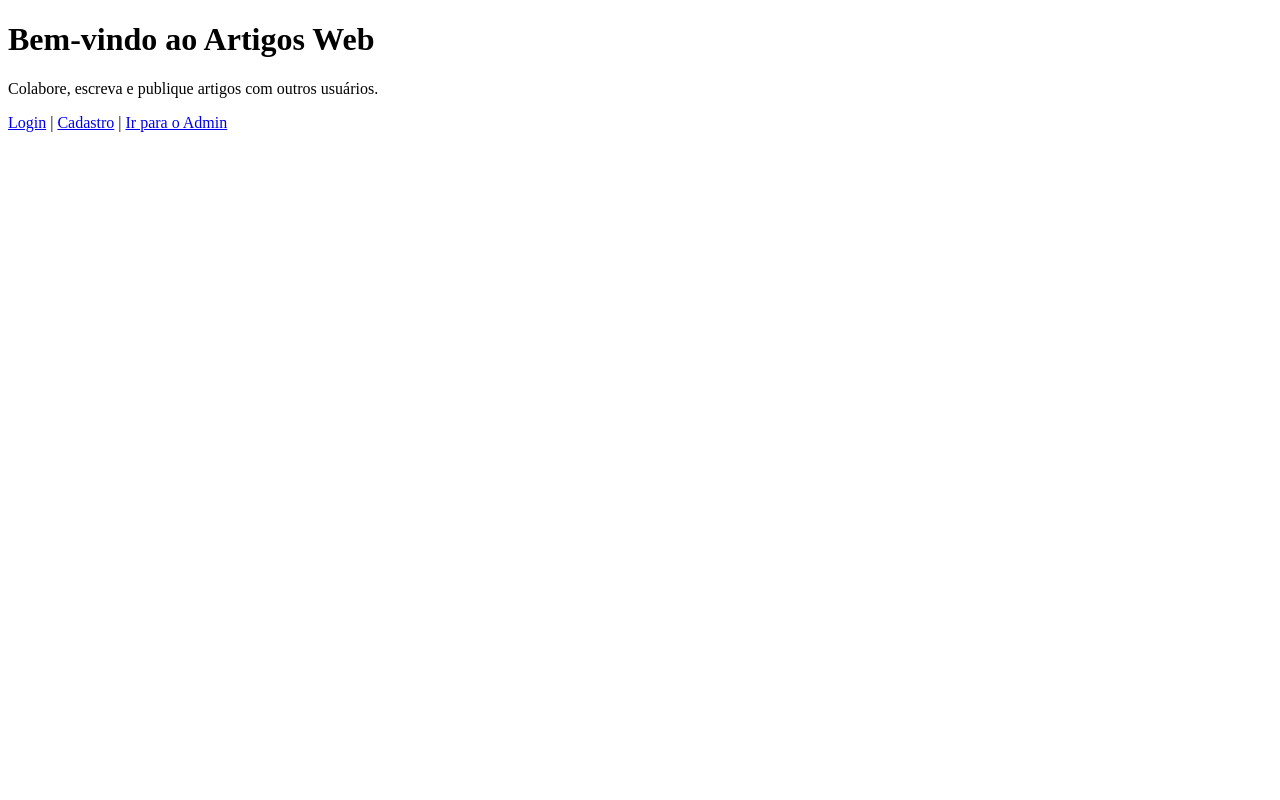
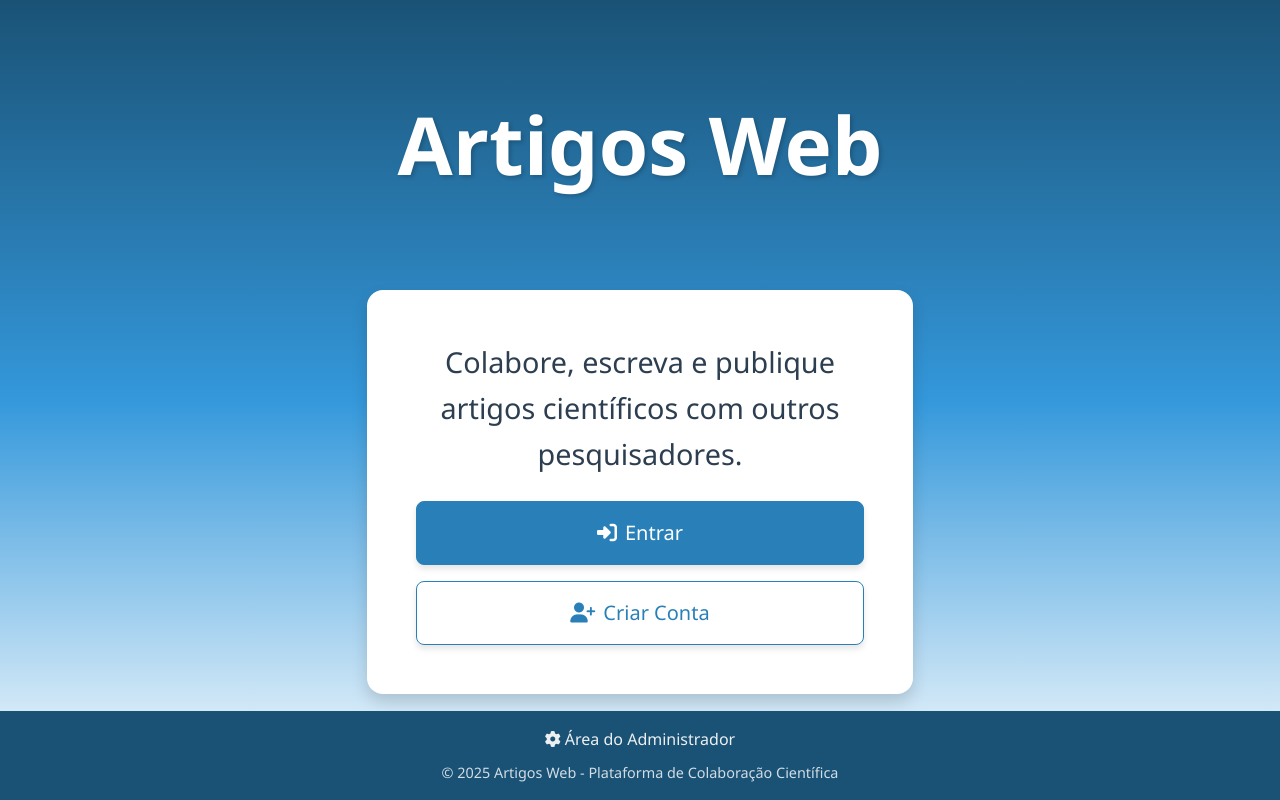
Before and after one commit to DouglasArsego/ArtigosWeb, a Django app: page / in a window 1280 px wide. Run offline with Django 5.2, Linux system fonts and the light colour scheme; some libraries are stand-ins or nearby versions.

Commit message:
css home

```diff
--- /dev/null
+++ b/src/static/css/home.css
@@ -0,0 +1,148 @@
+
+:root {
+    --primary-dark: #1a5276;
+    --primary-medium: #2980b9;
+    --primary-light: #3498db;
+    --light-gray: #ecf0f1;
+    --dark-blue: #2c3e50;
+    --pure-white: #ffffff;
+}
+
+
+body {
+    font-family: 'Segoe UI', Tahoma, Geneva, Verdana, sans-serif;
+    margin: 0;
+    padding: 0;
+    color: var(--dark-blue);
+    line-height: 1.6;
+}
+
+
+.gradient-bg {
+    background: linear-gradient(to bottom,
+        var(--primary-dark) 0%,
+        var(--primary-light) 50%,
+        var(--pure-white) 100%);
+    background-attachment: fixed;
+    background-repeat: no-repeat;
+    min-height: 100vh;
+}
+
+
+
+.main-title {
+    color: var(--pure-white);
+    font-weight: 800;
+    font-size: 5rem;
+    text-shadow: 2px 2px 4px rgba(0, 0, 0, 0.2);
+    margin-bottom: 0;
+    margin-top: 3rem;
+    padding-bottom: 2rem;
+}
+
+.tagline {
+    color: var(--dark-blue);
+    font-size: 1.8rem;
+    font-weight: 400;
+    margin-bottom: 2rem;
+}
+
+
+.auth-box {
+    background-color: var(--pure-white);
+    border-radius: 1rem;
+    padding: 2.5rem;
+    box-shadow: 0 10px 30px rgba(0, 0, 0, 0.1);
+    border: 1px solid rgba(255, 255, 255, 0.3);
+}
+
+
+.btn-primary {
+    background-color: var(--primary-medium);
+    border-color: var(--primary-medium);
+    transition: all 0.3s ease;
+}
+
+.btn-primary:hover {
+    background-color: var(--primary-dark);
+    border-color: var(--primary-dark);
+    transform: translateY(-2px);
+}
+
+.btn-outline-primary {
+    color: var(--primary-medium);
+    border-color: var(--primary-medium);
+    transition: all 0.3s ease;
+}
+
+.btn-outline-primary:hover {
+    background-color: var(--primary-medium);
+    border-color: var(--primary-medium);
+    color: var(--pure-white);
+}
+
+
+footer {
+    background-color: var(--primary-dark);
+    color: var(--pure-white);
+}
+
+.admin-link {
+    color: var(--light-gray);
+    text-decoration: none;
+    transition: color 0.3s ease;
+}
+
+.admin-link:hover {
+    color: var(--primary-light);
+    text-decoration: underline;
+}
+
+.copyright {
+    font-size: 0.9rem;
+    opacity: 0.8;
+}
+
+
+.btn {
+    box-shadow: 0 4px 6px rgba(0, 0, 0, 0.1);
+}
+
+
+@media (max-width: 992px) {
+    .main-title {
+        font-size: 3.5rem;
+    }
+
+    .tagline {
+        font-size: 1.6rem;
+    }
+}
+
+@media (max-width: 768px) {
+    .main-title {
+        font-size: 3rem;
+    }
+
+    .tagline {
+        font-size: 1.4rem;
+    }
+
+    .auth-box {
+        padding: 2rem;
+    }
+}
+
+@media (max-width: 576px) {
+    .main-title {
+        font-size: 2.5rem;
+    }
+
+    .tagline {
+        font-size: 1.2rem;
+    }
+
+    .auth-box {
+        padding: 1.5rem;
+    }
+}
--- a/src/templates/home.html
+++ b/src/templates/home.html
@@ -1,16 +1,56 @@
 <!DOCTYPE html>
-<html>
-  <head>
-    <title>Artigos Web</title>
-  </head>
-  <body>
-    <h1>Bem-vindo ao Artigos Web</h1>
-    <p>Colabore, escreva e publique artigos com outros usuários.</p>
+{% load static %}
+<html lang="pt-br">
+<head>
+    <meta charset="UTF-8">
+    <meta name="viewport" content="width=device-width, initial-scale=1.0">
+    <title>Artigos Web - Plataforma de Colaboração Científica</title>
+    <link href="https://cdn.jsdelivr.net/npm/bootstrap@5.3.0/dist/css/bootstrap.min.css" rel="stylesheet">
+    <link rel="stylesheet" href="https://cdnjs.cloudflare.com/ajax/libs/font-awesome/6.4.0/css/all.min.css">
+    <link rel="stylesheet" href="{% static 'css/home.css' %}">
+</head>
+<body class="gradient-bg">
+    <div class="min-vh-100 d-flex flex-column">
+        <header class="py-5">
+            <div class="container text-center">
+                <h1 class="main-title">Artigos Web</h1>
+            </div>
+        </header>
 
-    <nav>
-      <a href="/accounts/login/">Login</a> |
-      <a href="/accounts/register/">Cadastro</a> |
-      <a href="/admin/">Ir para o Admin</a>
-    </nav>
-  </body>
+        <main class="flex-grow-1 d-flex align-items-center">
+            <div class="container">
+                <div class="row justify-content-center">
+                    <div class="col-lg-6 col-md-8">
+                        <div class="auth-box bg-white p-4 p-md-5 rounded-4 shadow">
+                            <p class="tagline text-center mb-4">Colabore, escreva e publique artigos científicos com outros pesquisadores.</p>
+
+                            <div class="d-grid gap-3">
+                                <a href="/accounts/login/" class="btn btn-primary btn-lg py-3">
+                                    <i class="fas fa-sign-in-alt me-2"></i>Entrar
+                                </a>
+                                <a href="/accounts/register/" class="btn btn-outline-primary btn-lg py-3">
+                                    <i class="fas fa-user-plus me-2"></i>Criar Conta
+                                </a>
+                            </div>
+                        </div>
+                    </div>
+                </div>
+            </div>
+        </main>
+
+        <!-- Footer -->
+        <footer class="py-3 mt-auto">
+            <div class="container text-center">
+                <nav class="footer-nav">
+                    <a href="/admin/" class="admin-link">
+                        <i class="fas fa-cog me-1"></i>Área do Administrador
+                    </a>
+                </nav>
+                <p class="copyright mt-2 mb-0">&copy; {% now "Y" %} Artigos Web - Plataforma de Colaboração Científica</p>
+            </div>
+        </footer>
+    </div>
+
+    <script src="https://cdn.jsdelivr.net/npm/bootstrap@5.3.0/dist/js/bootstrap.bundle.min.js"></script>
+</body>
 </html>
```
